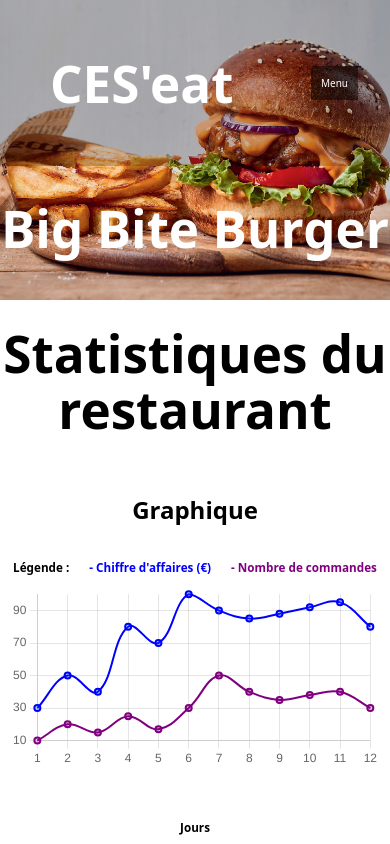
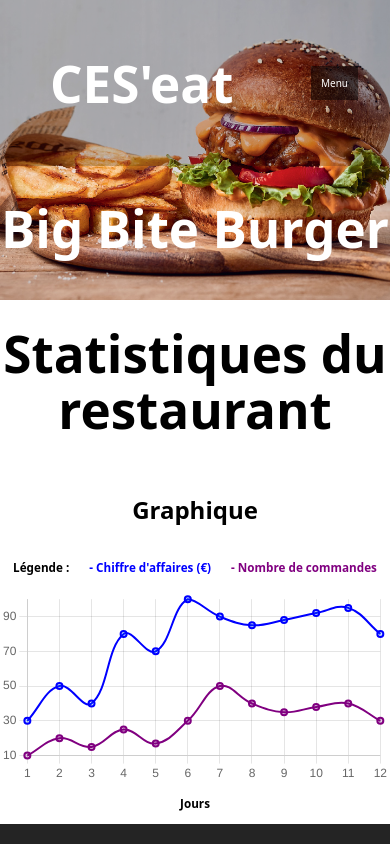
Before and after one commit to ValentinB03/WEB_Avance_Front, a React (Vite) app: page /restaurant/statistique in a window 390 px wide. Built offline with nearby package versions, Linux system fonts and the light colour scheme.

Commit message:
ajout du responsive

```diff
--- a/src/Restaurant/statistique/restaurant-statistique.css
+++ b/src/Restaurant/statistique/restaurant-statistique.css
@@ -3,9 +3,8 @@
     text-align: center;
 }
 
-.graphique{
-    margin: 50px 10px;
-    width: 100%;
+canvas{
+    width: 100% !important;
     height: 400px;
 }
 
@@ -13,6 +12,7 @@
     color: black;
     text-align: center;
     font-weight: bold;
+    width: 60%;
 }
 
 .legende-graphique{
@@ -20,7 +20,6 @@
     flex-direction: row;
     justify-content: center;
     gap: 20px;
-    margin-bottom: -55px;
 }
 
 .ca{
@@ -29,3 +28,9 @@
 .nbcommande{
     color: purple;
 }
+
+@media (max-width: 768px) {
+    .graphique-global{
+        width: 100%;
+    }
+}
--- a/src/Restaurant/statistique/restaurant-statistique.jsx
+++ b/src/Restaurant/statistique/restaurant-statistique.jsx
@@ -33,15 +33,6 @@ function RestaurantStatistique() {
             ],
         };
 
-        const options = {
-            responsive: true,
-            plugins: {
-                tooltip: {
-                    enabled: true,
-                },
-            },
-        };
-
 
         return (
             <div className="App">
@@ -58,7 +49,7 @@ function RestaurantStatistique() {
                         <p className="nbcommande">- Nombre de commandes</p>
                     </div>
                     <div>
-                        <Line data={data} options={options} className={"graphique"}/>
+                        <Line data={data} className={"graphique"}/>
                         <p className="description-graphique">Jours</p>
                     </div>
                 </div>
```
